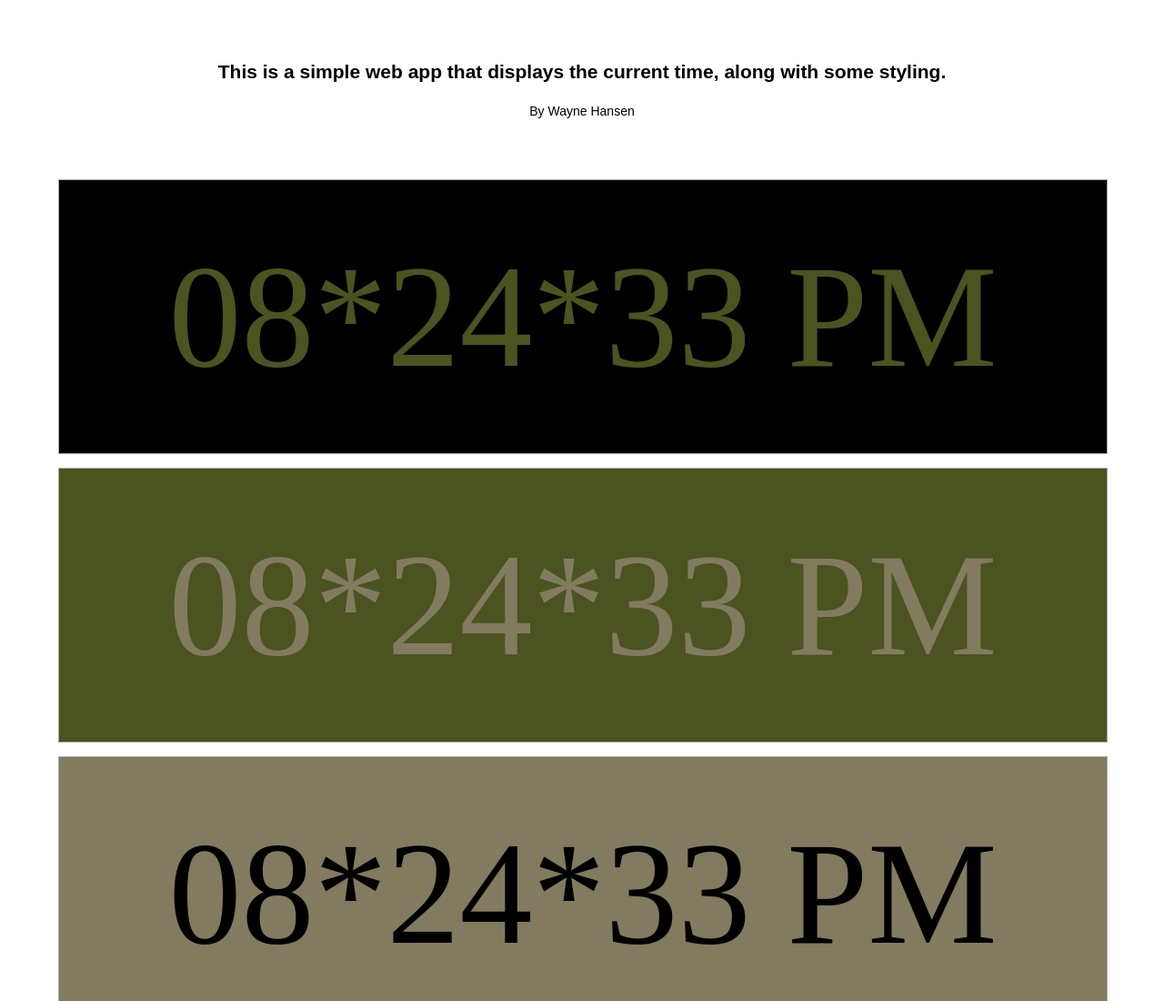
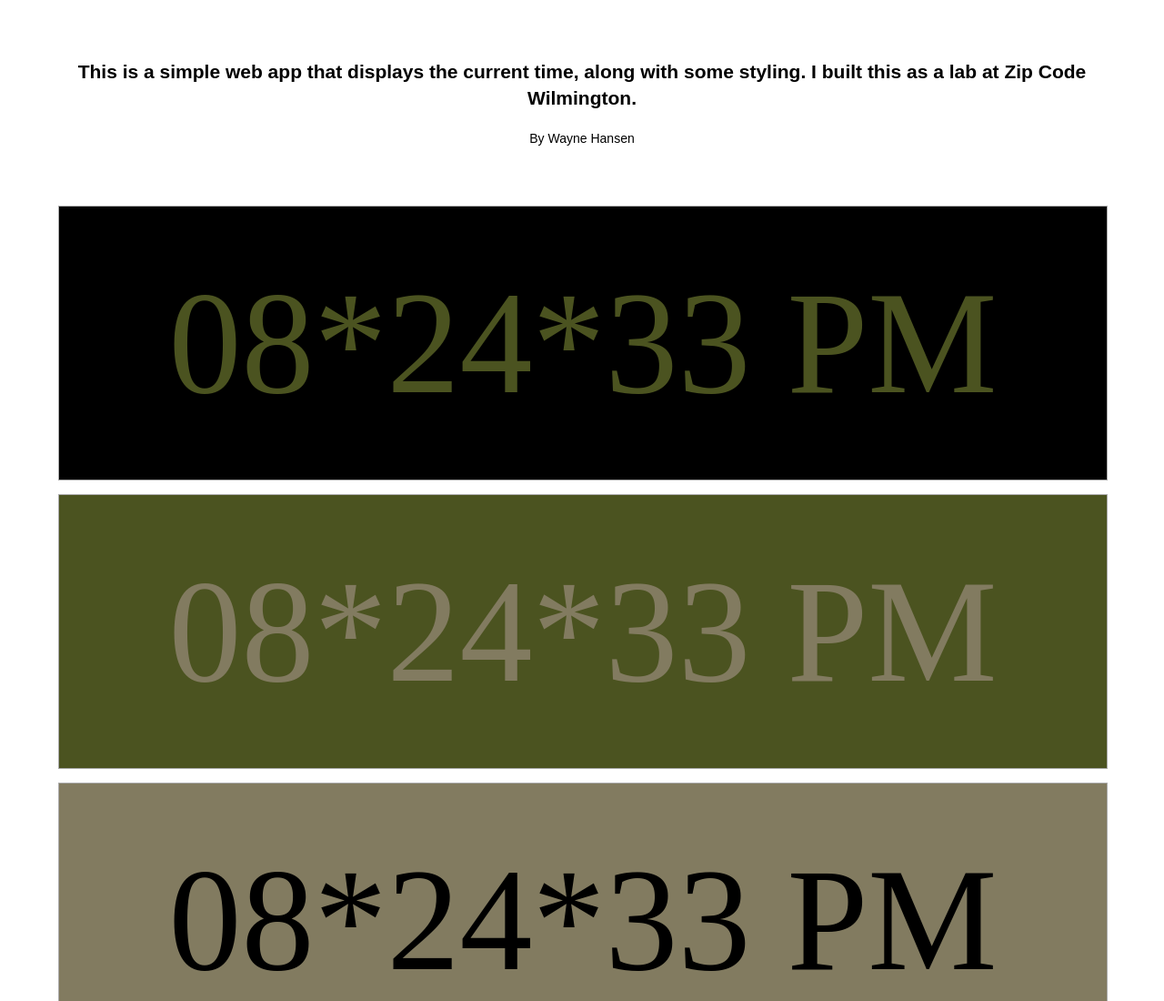
Before and after one commit to hansenwt2/simpleclock, a plain HTML site: page index.html in a window 1280 px wide. Shown: the top 1100 px of the page at 91% size. Drawn offline with Linux system fonts and the light colour scheme; a web font is replaced by a local one.

Commit message:
Added clock app.

```diff
--- a/index.html
+++ b/index.html
@@ -8,7 +8,7 @@
 <body>
 
     <article>
-        <h1>This is a simple web app that displays the current time, along with some styling.</h1>
+        <h1>This is a simple web app that displays the current time, along with some styling. I built this as a lab at Zip Code Wilmington.</h1>
         <p>By Wayne Hansen</p>
     </article>
 
```
